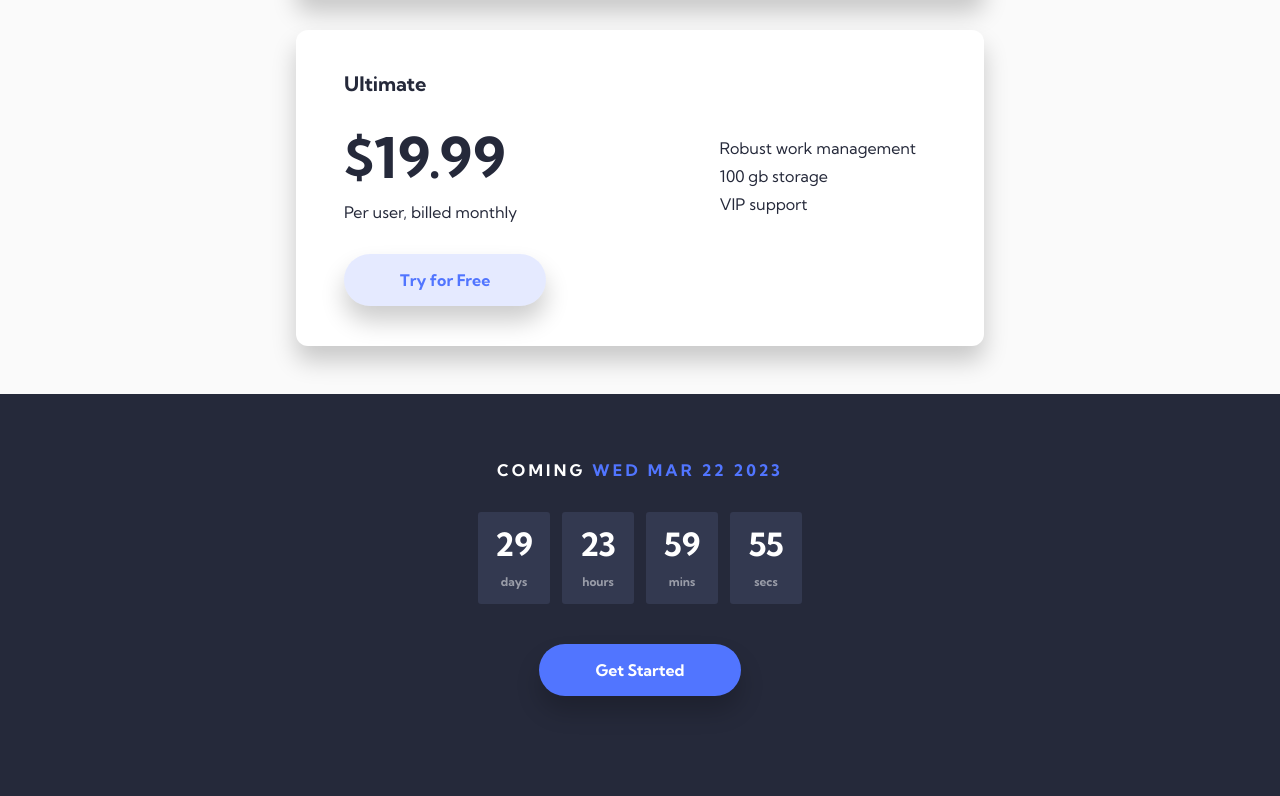
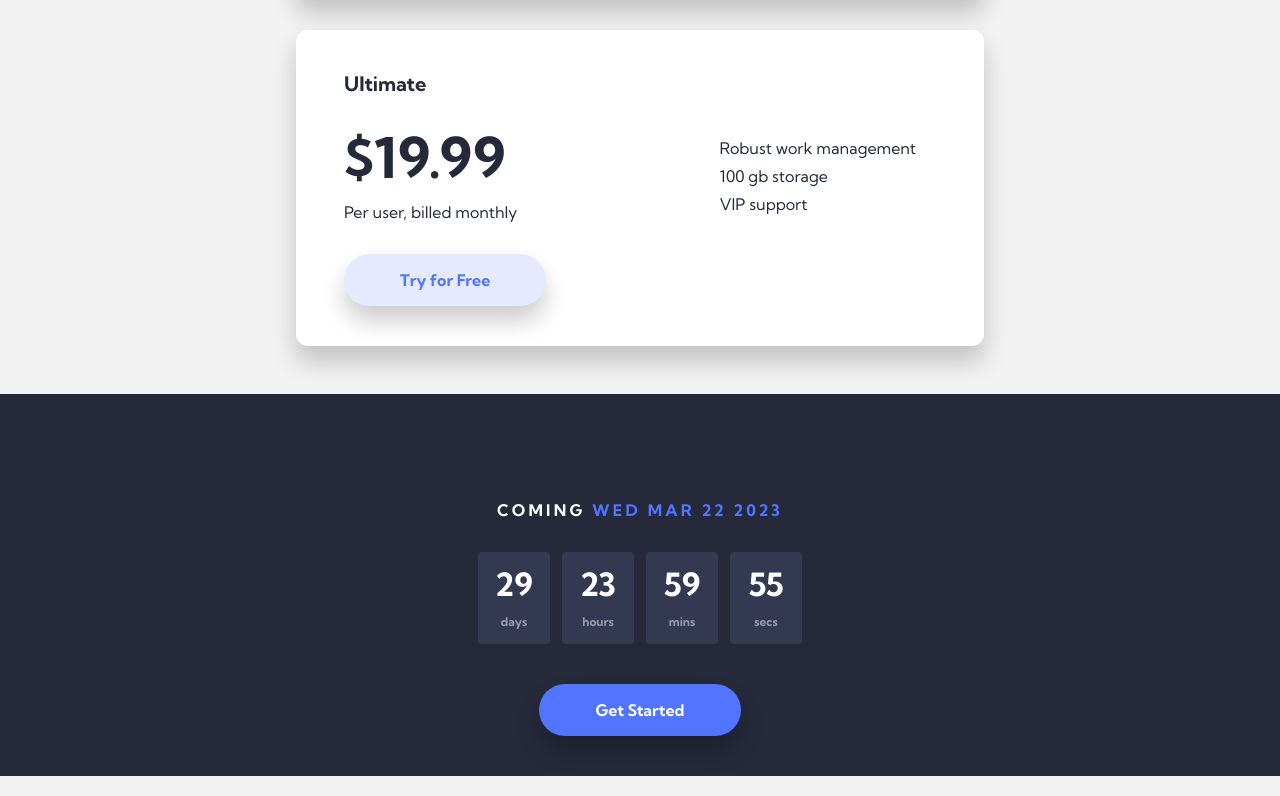
Before and after one commit to Hcmwebs/officelite-coming-soon-site, a React (Vite) app: page / in a window 1280 px wide. Shown: the part 1300-2096 px from the top of the page. Built offline with nearby package versions, Linux system fonts and the light colour scheme.

Commit message:
still working with the paddings
Signed-off-by: Heze <64218603+Hcmwebs@users.noreply.github.com>

```diff
--- a/src/components/Footer.jsx
+++ b/src/components/Footer.jsx
@@ -1,20 +1,17 @@
 import React from 'react'
 import { Link } from 'react-router-dom'
 import { timerDuration } from '../data/Data'
-import { StyledContainer, StyledFooter } from '../styles'
+import { StyledFooter } from '../styles'
 import { Timer } from './index'
 
 const Footer = () => {
 	return (
-		<StyledContainer footer>
 		<StyledFooter>
 			<Timer duration={timerDuration} />
 			<Link to='/signup' className='btn primary'>
-					{' '}
 				Get Started
 			</Link>
 		</StyledFooter>
-		</StyledContainer>
 	)
 }
 
--- a/src/pages/Home.jsx
+++ b/src/pages/Home.jsx
@@ -1,14 +1,13 @@
 import React from 'react'
 import { Header, MainContent, Footer } from '../components'
-import { StyledContainer } from '../styles'
 
 const Home = () => {
 	return (
-		<StyledContainer>
+		<>
 			<Header />
 			<MainContent />
 			<Footer />
-		</StyledContainer>
+		</>
 	)
 }
 
--- a/src/pages/SharedLayout.jsx
+++ b/src/pages/SharedLayout.jsx
@@ -5,10 +5,10 @@ import { StyledContainer } from '../styles'
 
 const SharedLayout = () => {
 	return (
-		<StyledContainer>
+		<>
 			<Logo />
 			<Outlet />
-		</StyledContainer>
+		</>
 	)
 }
 
--- a/src/styles/StyledContainer.jsx
+++ b/src/styles/StyledContainer.jsx
@@ -2,21 +2,16 @@ import styled from 'styled-components'
 
 const StyledContainer = styled.div`
 	width: min(100%, 1440px);
-	padding-bottom: ${({ footer }) => (footer ? '6.25rem' : '0rem')};
 	display: grid;
 	place-items: center;
 	position: relative;
-	background-color: ${({ footer }) =>
-		footer ? 'var(--black)' : 'var(--white-3)'};
+	padding-inline: 1.5rem;
 
-	&.signOut {
-		display: flex;
-		justify-content: space-between;
-		align-items: center;
-		flex-direction: column;
-		@media (min-width: 1440px) {
-			flex-direction: row;
-		}
+	@media (min-width: 768px) {
+		padding-inline: 2.5rem
+	}
+	@media (min-width: 1440px) {
+		padding-inline: 10.3125rem
 	}
 `
 
--- a/src/styles/StyledFooter.jsx
+++ b/src/styles/StyledFooter.jsx
@@ -3,9 +3,10 @@ import styled from 'styled-components'
 const StyledFooter = styled.footer`
 	width: 100%;
 	min-height: 30vh;
-	padding-inline: 1.5rem;
+	padding-block:2.5rem;
 	display: grid;
 	place-items: center;
+	background-color: var(--black);
 	gap: 2.5rem;
 `
 
--- a/src/styles/StyledHeader.jsx
+++ b/src/styles/StyledHeader.jsx
@@ -2,7 +2,6 @@ import styled from 'styled-components'
 
 const StyledHeader = styled.header`
 	width: 100%;
-	padding-inline: 1.5rem;
 	display: flex;
 	align-items: space-between;
 	justify-content: center;
--- a/src/styles/StyledLogo.jsx
+++ b/src/styles/StyledLogo.jsx
@@ -1,6 +1,7 @@
 import styled from 'styled-components'
 
 const StyledLogo = styled.div`
+width: 100%;
 	padding-block: 3rem;
 	display: grid;
 	place-items: center;
--- a/src/styles/StyledMainContent.jsx
+++ b/src/styles/StyledMainContent.jsx
@@ -3,7 +3,7 @@ import styled from 'styled-components'
 const StyledMainContent = styled.main`
 	width: 100%;
 	display: grid;
-	place-items: center;
+	place-items: center
 
 `
 
```
Lines whose indentation alone changed are shown as unchanged.
